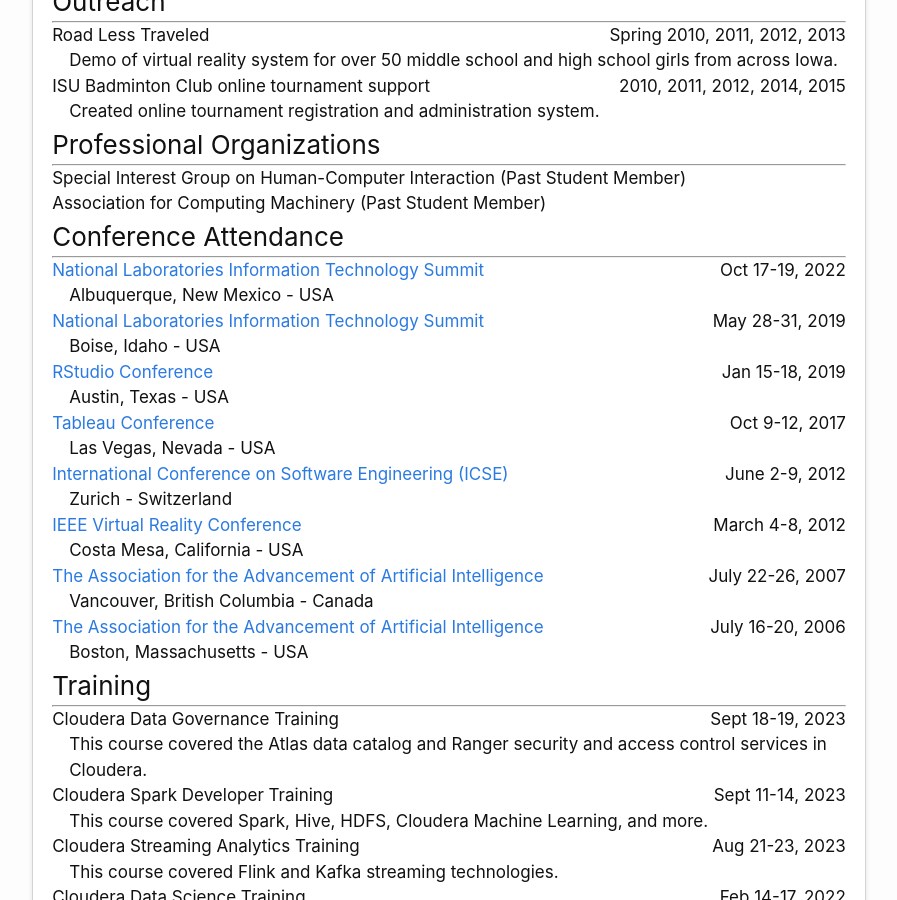
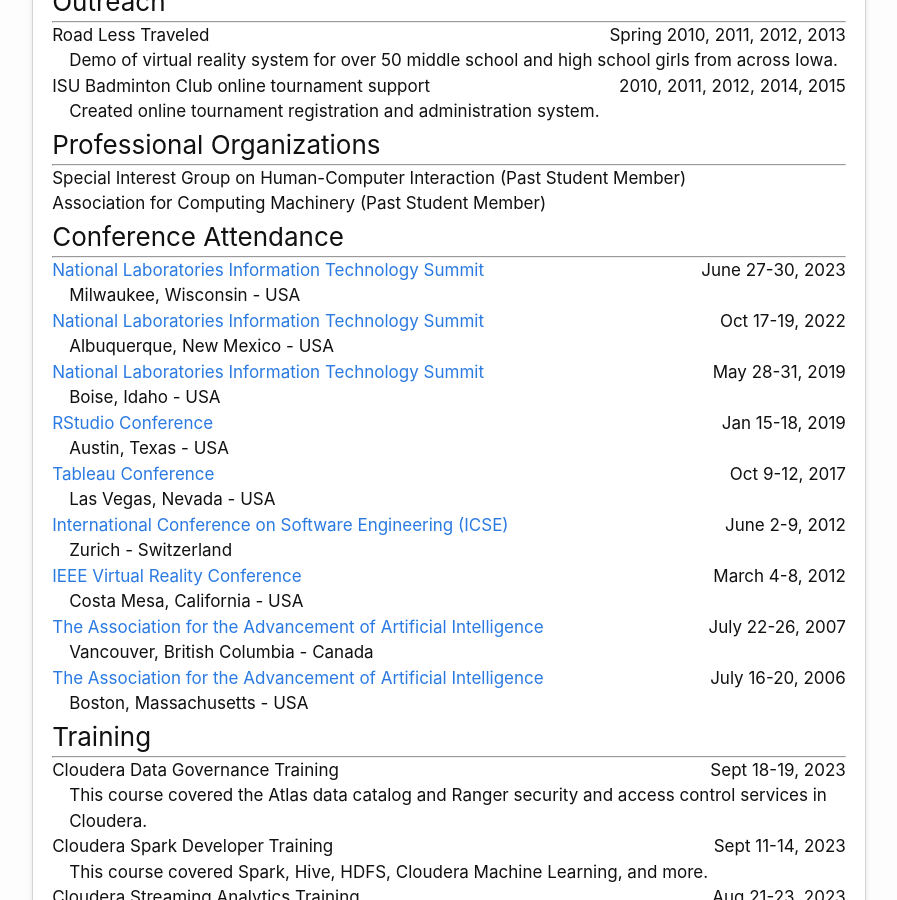
Before and after one commit to carlsonp/carlsonp.github.io, a Jekyll site: the page built from cv.md, in a window 1280 px wide and 900 px high, scrolled down 4362 px. Shown: the whole window, without its empty margins (191-1088 px from the left). Built offline with Jekyll 4.4.1, drawn with Linux system fonts in a browser that asks for light colours.

Commit message:
added NLIT 2023

```diff
--- a/_data/conferences.json
+++ b/_data/conferences.json
@@ -1,4 +1,12 @@
 [
+    {
+        "title": "National Laboratories Information Technology Summit",
+        "date": "June 27-30, 2023",
+        "city": "Milwaukee",
+        "state": "Wisconsin",
+        "country": "USA",
+        "url": "http://www.fbcinc.com"
+    },
     {
         "title": "National Laboratories Information Technology Summit",
         "date": "Oct 17-19, 2022",
```
